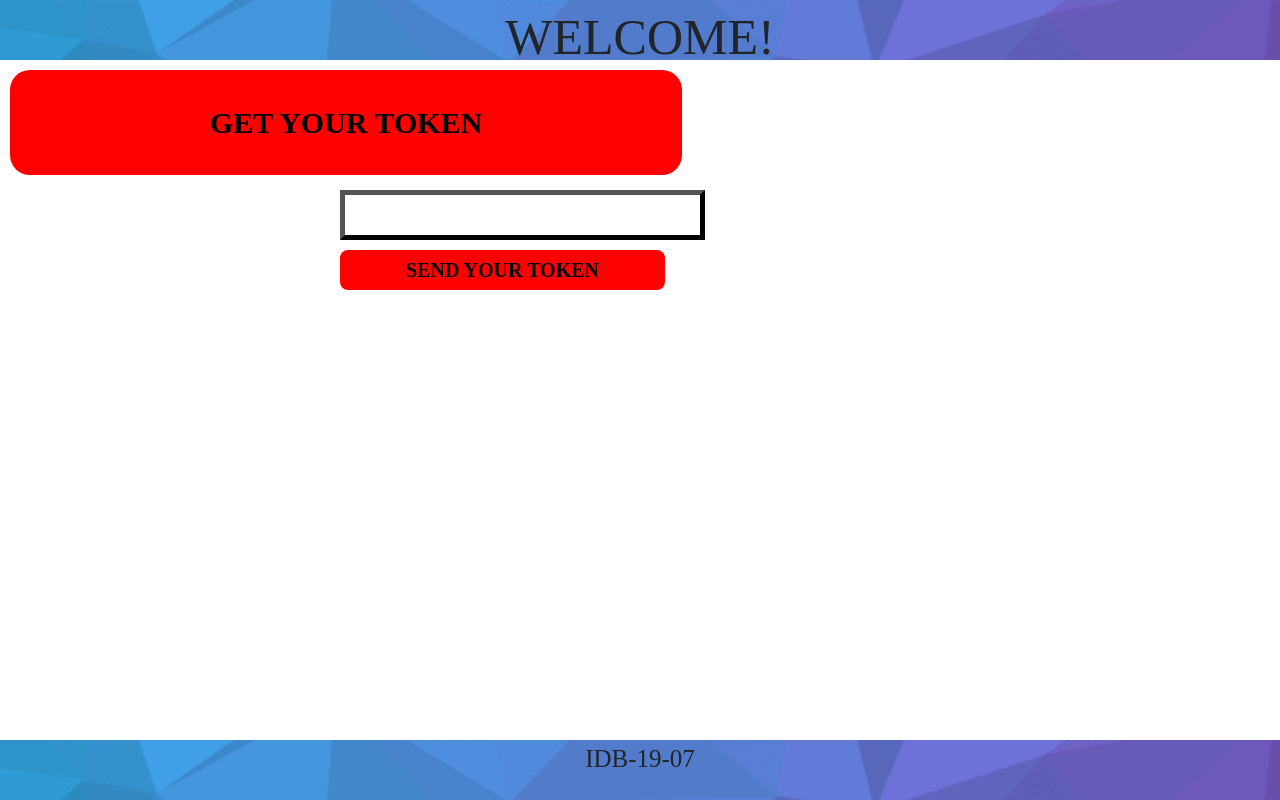
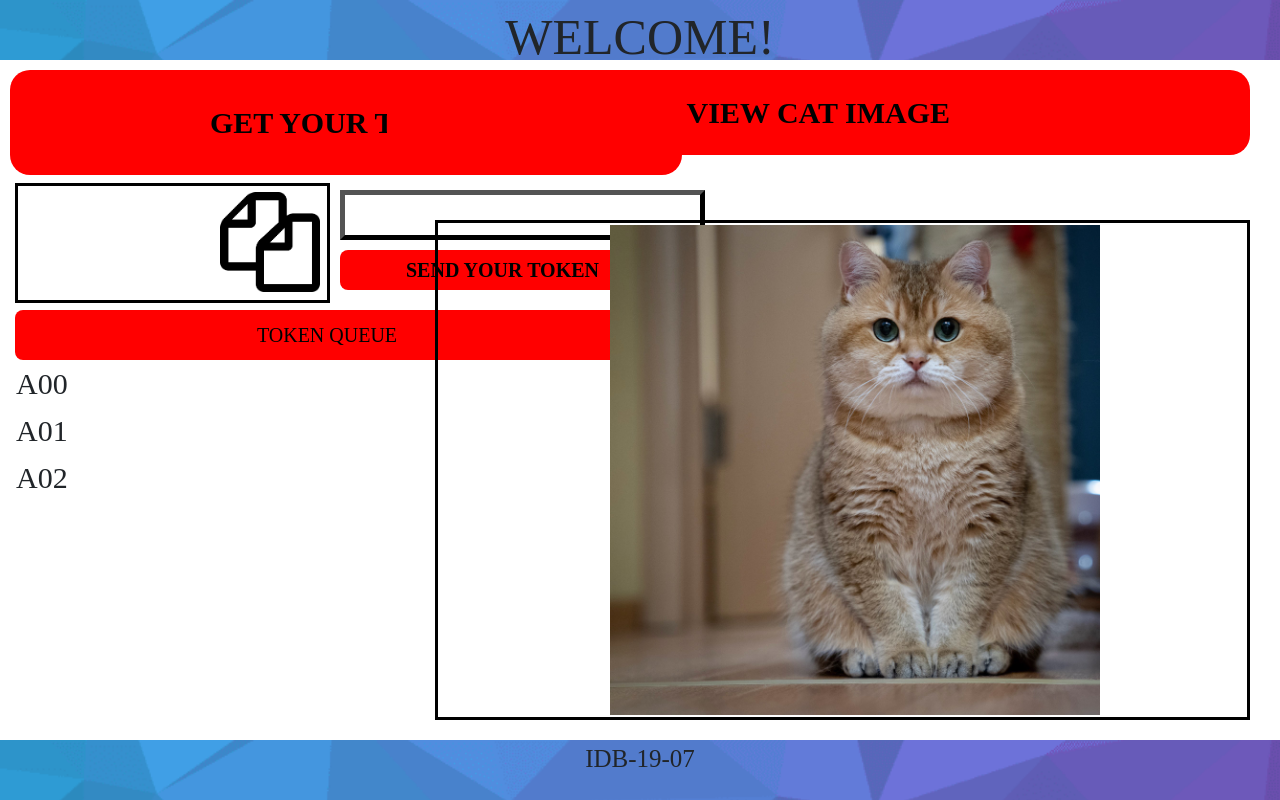
Before and after one commit to JuiceFV/stankin_pst_project_QM, a Python web app: template application/templates/index.html in a window 1280 px wide. Run offline with Jinja, Linux system fonts and the light colour scheme; the template is opened without the code that fills it, so the values that code supplies are empty; some libraries are stand-ins or nearby versions.

Commit message:
[HTML] [CSS] [JS] Added buttons, test table, test cat image

```diff
--- a/application/static/style.css
+++ b/application/static/style.css
@@ -1,5 +1,13 @@
 body {
 	background-color: red;
+}
+
+p {
+	font-family: Britannic Bold;
+}
+
+table {
+	font-family: Britannic Bold;
 }
 
 header {
@@ -31,6 +39,28 @@ header {
 
 	margin-top: 10px;
 	margin-left: 10px;
+
+	cursor: pointer;
+}
+
+.user-token_rectfld {
+	width: 315px;
+	height: 120px;
+
+	border: 3px solid #000000;
+
+	position: absolute;
+	top: 183px;
+	left: 15px;
+}
+
+.copy-token_item {
+	width: 100px;
+	height: 100px;
+
+	position: absolute;
+	top: 192px;
+	left: 220px;
 
 	cursor: pointer;
 }
@@ -75,6 +105,75 @@ header {
 	cursor: pointer;
 }
 
+.token-queue_inactive_btn {
+	background-color: #FF0000;
+	color: #000000;
+
+	font-size: 20px;
+	font-family: Britannic Bold;
+	text-align: center;
+
+	border: none;
+	border-radius: 8px;
+
+	position: absolute;
+	top: 310px;
+	left: 15px;
+
+	width: 624px;
+	height: 50px;
+}
+
+.token-queue_tbl {
+	font-size: 30px;
+
+	position: absolute;
+	top: 360px;
+	left: 15px;
+}
+
+.view-cat-image_btn {
+	background-color: #FF0000;
+
+	font-size: 30px;
+	font-family: Britannic Bold;
+	text-align: center;
+
+	border: none;
+	border-radius: 20px;
+
+	padding-left: 300px;
+	padding-right: 300px;
+	padding-top: 20px;
+	padding-bottom: 20px;
+
+	position: absolute;
+	top: 70px;
+	right: 30px;
+
+	cursor: pointer;
+}
+
+.cat-image_img {
+	width: 490px;
+	height: 490px;
+
+	position: absolute;
+	bottom: 85px;
+	right: 180px;
+}
+
+.cat-image_rectfld {
+	width: 815px;
+	height: 500px;
+
+	border: 3px solid #000;
+
+	position: absolute;
+	bottom: 80px;
+	right: 30px;
+}
+
 footer {
 	background: #c7b39b url(../static/images/bg_main.png) no-repeat;
 	background-size: 100%;
--- a/application/templates/index.html
+++ b/application/templates/index.html
@@ -23,11 +23,43 @@
 				<b>GET YOUR TOKEN</b>
 			</button>
 
+			<div class="user-token_rectfld">
+				<!-- Display generated user token here -->
+			</div>
+
+			<input type="image" src="../static/images/copy_icon.png" class="copy-token_item">
+
 			<input name="test-input" type="text" size="30px" class="input-token_fld">
 
 			<button type="button" class="send-your-token_btn">
 				<b>SEND YOUR TOKEN</b>
 			</button>
+
+			<!-- Queue -->
+			<button class="token-queue_inactive_btn" disabled>TOKEN QUEUE</button>
+			<table class="token-queue_tbl">
+				<tr>
+					<td>A00</td>
+				</tr>
+
+				<tr>
+					<td>A01</td>
+				</tr>
+
+				<tr>
+					<td>A02</td>
+				</tr>
+			</table>
+
+			<button type="button" class="view-cat-image_btn">
+				<b>VIEW CAT IMAGE</b>
+			</button>
+
+			<div class="cat-image_rectfld">
+				<!-- Display cat image from server here -->
+			</div>
+
+			<img src="../static/images/test_cat_img.jpg" class="cat-image_img">
 		</form>
 
 		<footer>
```
Also changed, not shown: application/static/images/copy_icon.png (added), application/static/images/test_cat_img.jpg (added).
